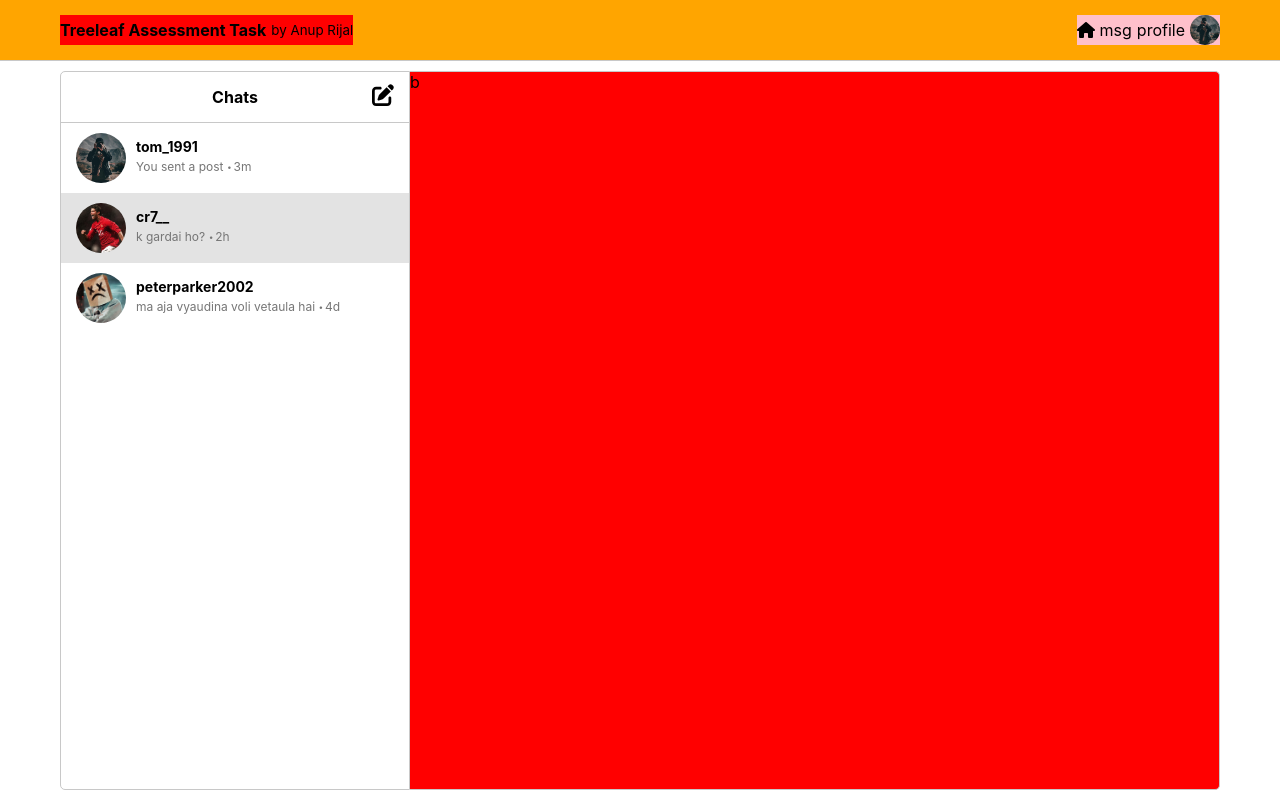
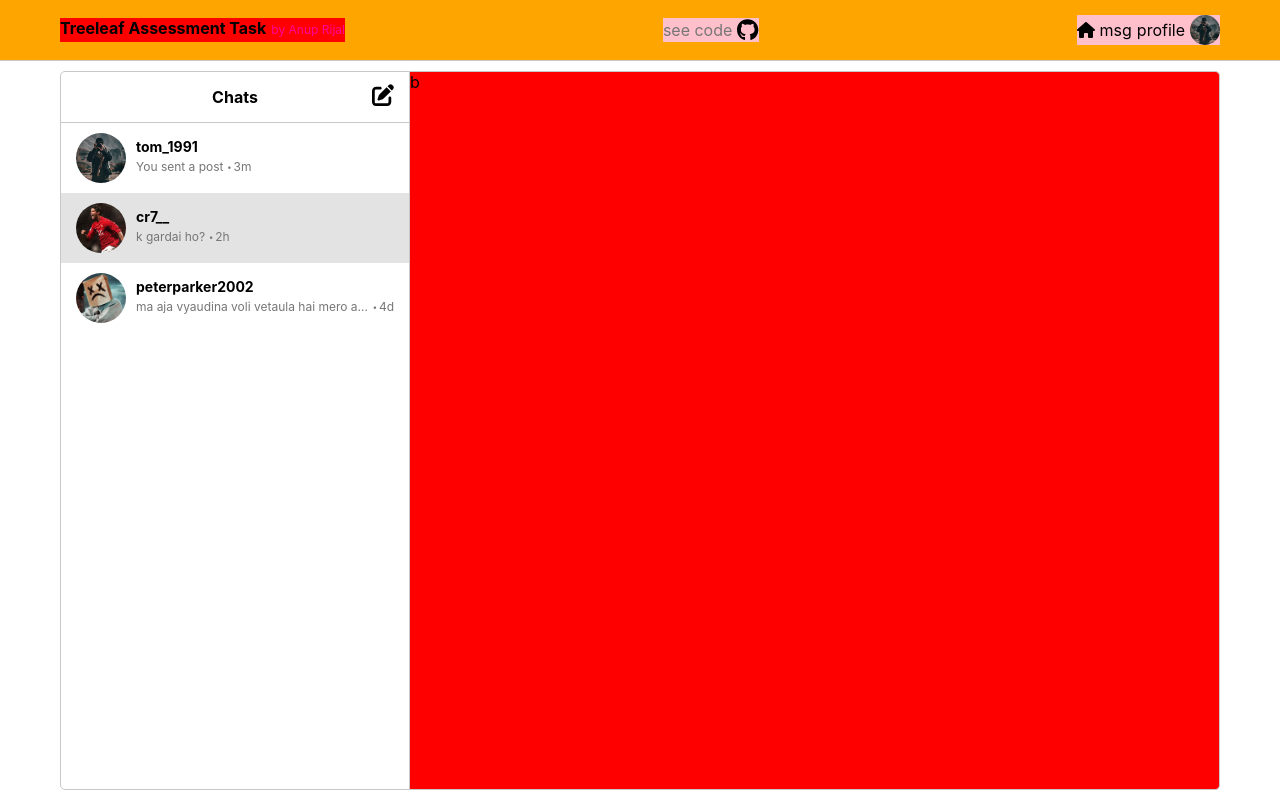
Before and after one commit to AnupRijal123/Treeleaf_Assessment_Task, a React (Create React App) app: page / in a window 1280 px wide. Built offline with nearby package versions, Linux system fonts and the light colour scheme.

Commit message:
added portfolio and github project link and done transition in hover for link text

```diff
--- a/package.json
+++ b/package.json
@@ -4,6 +4,7 @@
   "private": true,
   "dependencies": {
     "@fortawesome/fontawesome-svg-core": "^6.6.0",
+    "@fortawesome/free-brands-svg-icons": "^6.6.0",
     "@fortawesome/free-regular-svg-icons": "^6.6.0",
     "@fortawesome/free-solid-svg-icons": "^6.6.0",
     "@fortawesome/react-fontawesome": "^0.2.2",
--- a/src/App.js
+++ b/src/App.js
@@ -3,9 +3,10 @@ import { FontAwesomeIcon } from '@fortawesome/react-fontawesome';
 import { library } from '@fortawesome/fontawesome-svg-core';
 import { fas } from '@fortawesome/free-solid-svg-icons';
 import { far } from '@fortawesome/free-regular-svg-icons';
+import { fab } from '@fortawesome/free-brands-svg-icons';
 import ChatList from './components/ChatList.js';
 
-library.add(fas, far);
+library.add(fas, far, fab);
 
 
 function App() {
@@ -14,7 +15,16 @@ function App() {
       <div className="navbar">
         <div className="navbar-heading">
           <h4>Treeleaf Assessment Task</h4>
-          <small className="developer-name"> by Anup Rijal</small>
+          <a href="https://anup-rijal-portfolio.web.app/">
+            <p className="developer-name"> by Anup Rijal</p>
+          </a>
+        </div>
+
+        <div className="github-code-container">
+          <a href="https://github.com/AnupRijal123/Treeleaf_Assessment_Task/tree/development-branch">
+            <p className="github-link-text">see code</p>
+          </a>
+          <FontAwesomeIcon className="custom-icon" icon="fa-brands fa-github" />
         </div>
         <div className="icons-container">
           <FontAwesomeIcon icon={['fas', 'house']} />
--- a/src/components/ChatList.js
+++ b/src/components/ChatList.js
@@ -6,7 +6,7 @@ function ChatList() {
         <>
             <div className="chat-list-heading">
                 <h4 className="chat-heading-text">Chats</h4>
-                <FontAwesomeIcon className="chat-heading-icon" icon="fa-solid fa-pen-to-square" />
+                <FontAwesomeIcon className="chat-heading-icon custom-icon" icon="fa-solid fa-pen-to-square" />
 
             </div>
 
@@ -59,7 +59,7 @@ function ChatList() {
                 <div className="username-and-message-container">
                     <h5 className="username-text">peterparker2002</h5>
                     <div className="chat-preview-message">
-                        <p className="chat-preview-message-text">ma aja vyaudina voli vetaula hai</p>
+                        <p className="chat-preview-message-text">ma aja vyaudina voli vetaula hai mero aja bahira jane kaam cha tesaile</p>
                         <div className="chat-preview-time-container">
                             <div className="dot-container">
                                 <p className="dot">.</p>
--- a/src/styles/App.css
+++ b/src/styles/App.css
@@ -11,14 +11,49 @@
     display: flex;
     justify-content: space-between;
     border-bottom: 1px solid #c8c8c8;
+    align-items: center;
 }
 
 .navbar-heading {
     background-color: Red;
     display: flex;
+    gap: 5px;
+
+}
+
+.developer-name {
+    color: #fe019a;
+    cursor: pointer;
+    font-size: 12px;
+    transition: all 0.4s ease;
+}
+
+.developer-name:hover {
+    transform: scale(1.1);
+    color: #767676;
+}
+
+.github-code-container {
+    background-color: pink;
+    display: flex;
     align-items: center;
     gap: 5px;
+}
 
+.github-link-text {
+    color: #767676;
+    cursor: pointer;
+    transition: transform 0.4s ease;
+}
+
+.github-link-text:hover {
+    text-decoration: underline;
+    transform: scale(1.1);
+}
+
+.custom-icon {
+    color: #000000;
+    font-size: 22px;
 }
 
 .icons-container {
@@ -70,6 +105,9 @@ h5 {
     margin: 0;
 }
 
+a {
+    text-decoration: none;
+}
 
 /* in mobile view left chat part is not showing */
 @media only screen and (max-width:480px) {
--- a/src/styles/ChatList.css
+++ b/src/styles/ChatList.css
@@ -9,11 +9,9 @@
 }
 
 .chat-heading-icon {
-    color: #000000;
     position: absolute;
     right: 15px;
     top: 12px;
-    font-size: 22px;
 
 }
 
@@ -90,6 +88,10 @@
     background-color: #f1f1f1;
 }
 
+.active-chat-row:hover {
+    background-color: #e3e3e3;
+}
+
 @media only screen and (max-width:480px) {
     .chat-list-heading {
         display: none;
```
Also changed, not shown: 1 other file (tests, documents, lock files or other folders).
